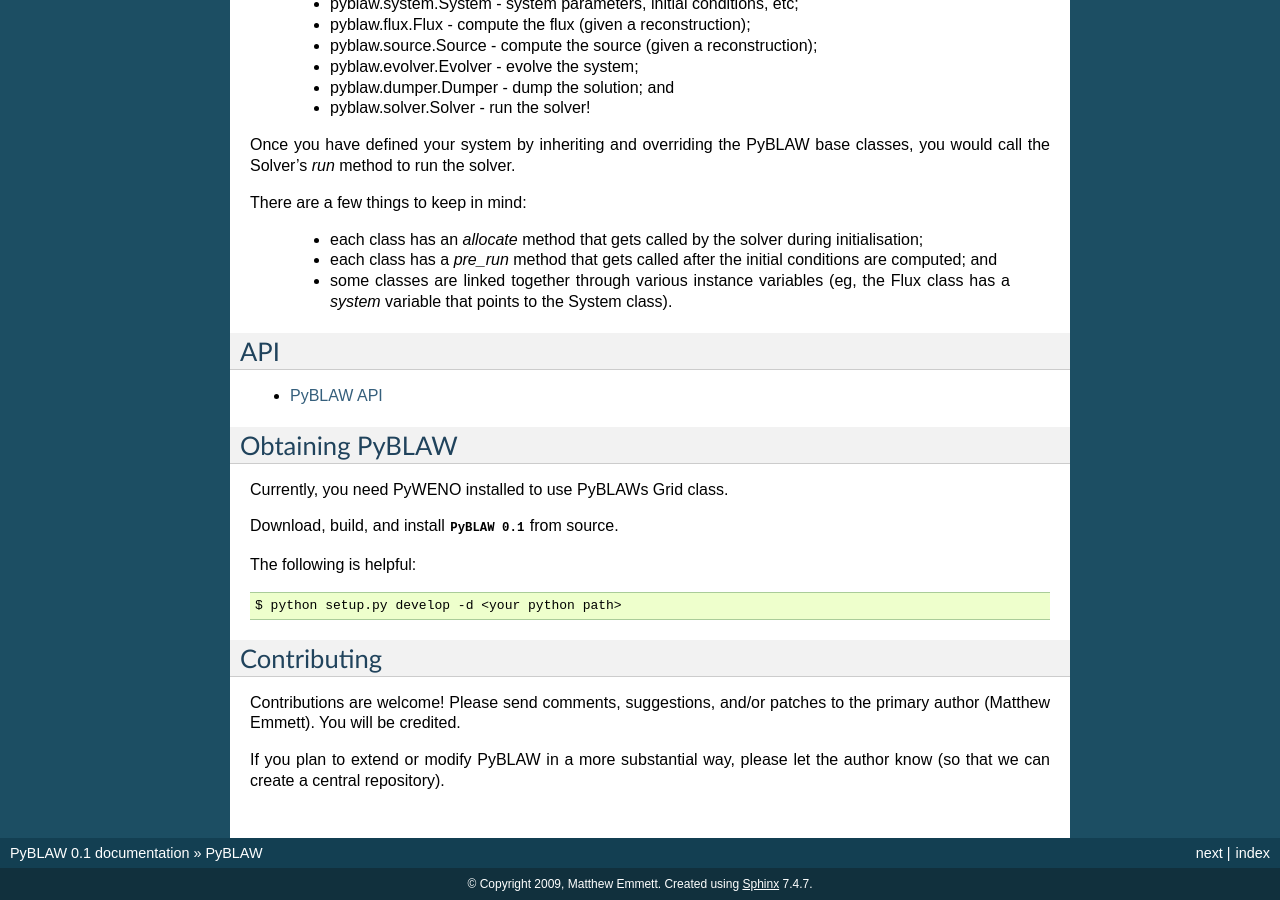
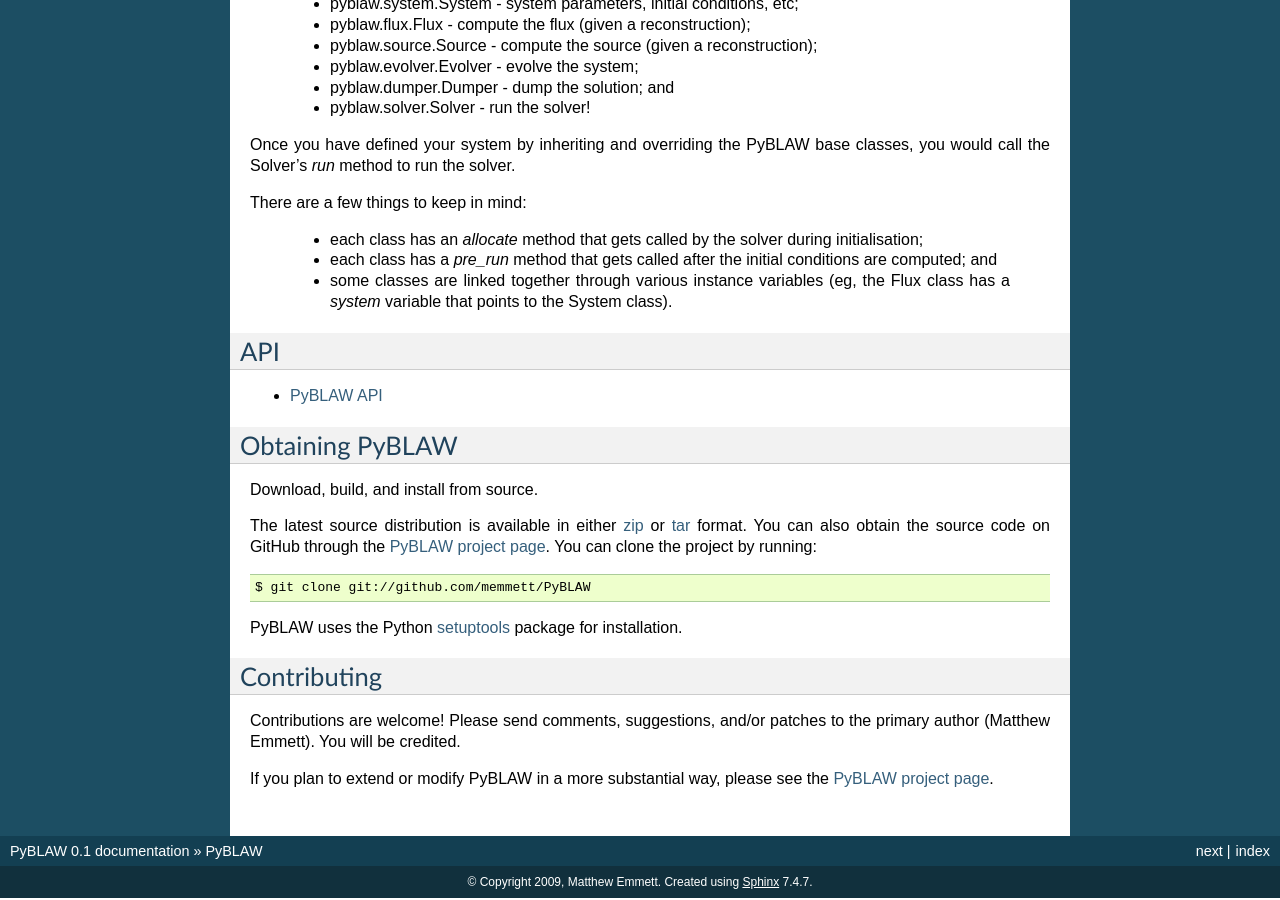
Before and after one commit to memmett/PyBLAW, a Sphinx documentation site: the page built from docs/index.rst, in a window 1280 px wide and 900 px high, scrolled down 1016 px. Built offline with Sphinx 7.4.7, drawn with Linux system fonts in a browser that asks for light colours; formulas are drawn with MathJax 3.

Commit message:
Documentation updates.

```diff
--- a/docs/index.rst
+++ b/docs/index.rst
@@ -88,14 +88,15 @@ API
 Obtaining PyBLAW
 ----------------
 
-Currently, you need PyWENO installed to use PyBLAWs Grid class.
+Download, build, and install from source.
 
-Download, build, and install :download:`PyBLAW 0.1
-<PyBLAW-0.1.tar.gz>` from source.
+The latest source distribution is available in either zip_ or tar_
+format.  You can also obtain the source code on GitHub through the
+`PyBLAW project page`_.  You can clone the project by running::
 
-The following is helpful::
+  $ git clone git://github.com/memmett/PyBLAW
 
-  $ python setup.py develop -d <your python path>
+PyBLAW uses the Python setuptools_ package for installation.
 
 
 Contributing
@@ -105,8 +106,8 @@ Contributions are welcome!  Please send comments, suggestions, and/or
 patches to the primary author (Matthew Emmett).  You will be credited.
 
 If you plan to extend or modify PyBLAW in a more substantial way,
-please let the author know (so that we can create a central
-repository).
+please see the `PyBLAW project page`_.
+
 
 
 .. toctree::
@@ -115,3 +116,8 @@ repository).
    self
    pyblaw
    examples
+
+.. _zip: http://github.com/memmett/PyBLAW/zipball/master
+.. _tar: http://github.com/memmett/PyBLAW/tarball/master
+.. _setuptools: http://pypi.python.org/pypi/setuptools
+.. _`PyBLAW project page`: http://github.com/memmett/PyBLAW
--- a/docs/pyblaw.rst
+++ b/docs/pyblaw.rst
@@ -14,7 +14,7 @@ System
 .. autoclass:: pyblaw.system.System
    :members:
 
-.. autoclass:: pyblaw.system.LinearSystem
+.. autoclass:: pyblaw.system.SimpleSystem
 
 
 Flux
```
Also changed, not shown: 1 other file.
